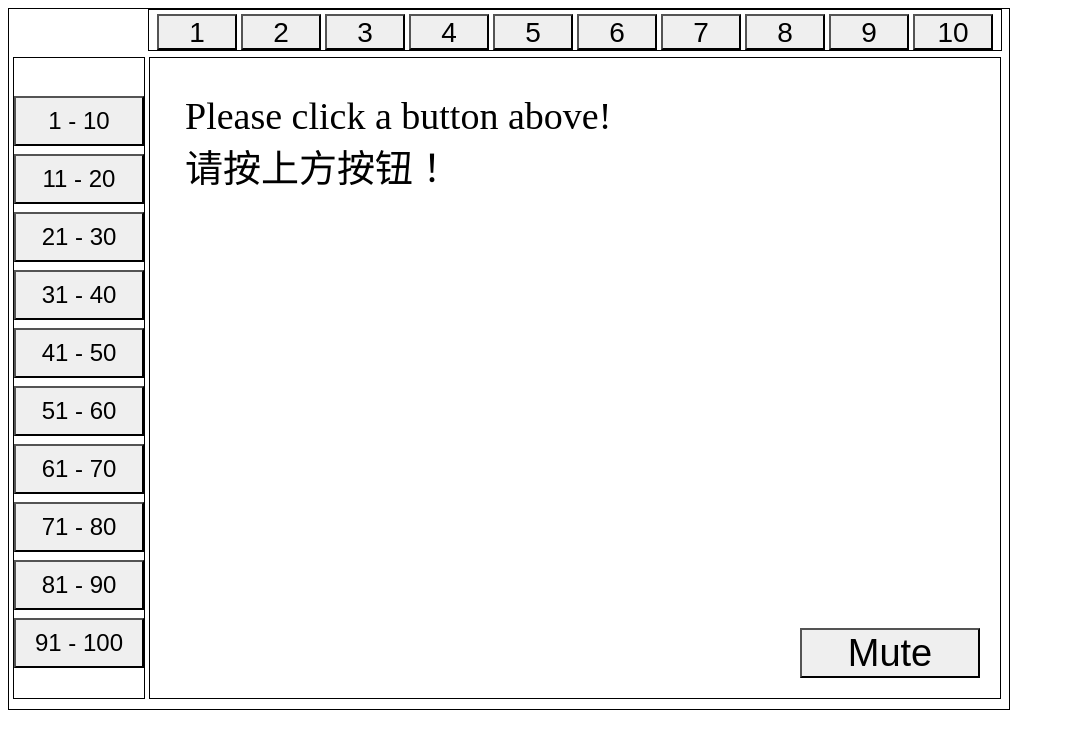
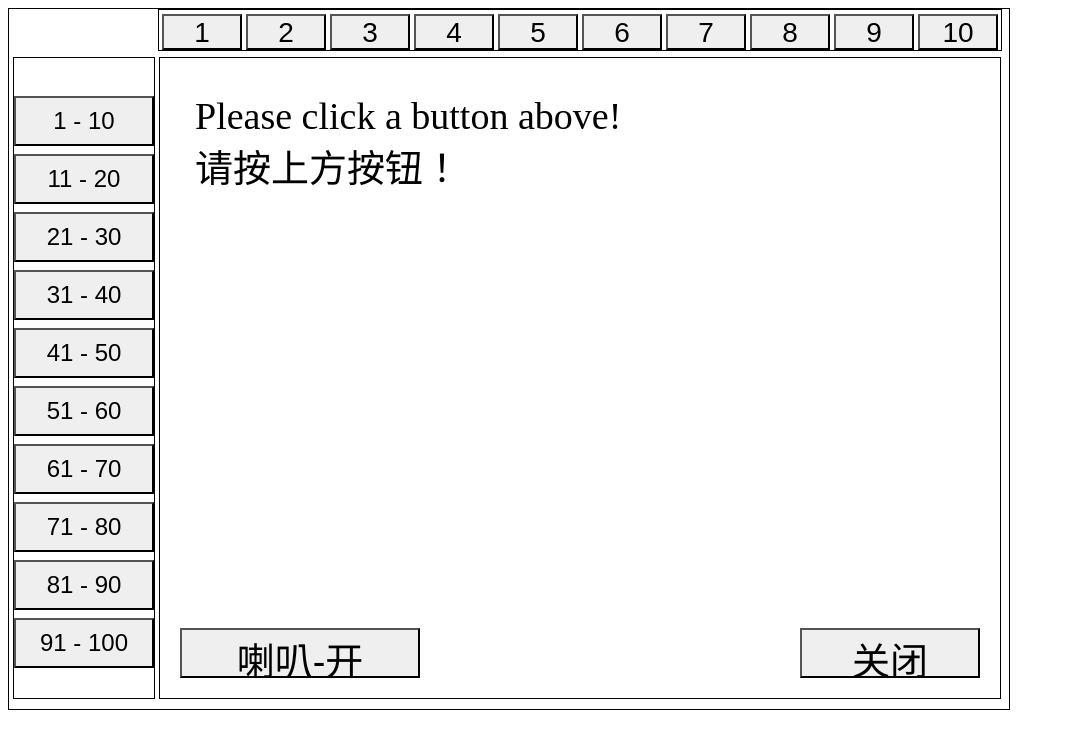
Before and after one commit to zhaojinghua/100-Civics-Questions, a plain HTML site: page 101.html in a window 1280 px wide. Shown: the whole page, without its empty margins (0-1065 px from the left). Drawn offline with Linux system fonts and the light colour scheme.

Commit message:
Add close button
Only reload in Chrome, but close in IE.

```diff
--- a/101.html
+++ b/101.html
@@ -18,7 +18,7 @@
 
 #leftPanel {
 	float: left;
-	width: 130px;
+	width: 140px;
     margin-left:4px;
 	padding-top: 30px;
     padding-bottom: 30px;
@@ -28,16 +28,16 @@
 }
 
 .leftButton {
-	width: 130px;
+	width: 140px;
 	height: 50px;
 	font-size: 24px;
 	margin-top: 8px;
 }
 
 #topBanner {
-	margin-left: 132px;
+	margin-left: 142px;
     border: 1px black solid;
-    width: 852px;
+    width: 842px;
     margin-bottom: 6px;
 }
 
@@ -52,8 +52,8 @@ p {
    margin:0;
 }
 #content{
-    margin-left: 140px;
-    width:850px;
+    margin-left: 150px;
+    width:840px;
     height:640px;
     border: 1px black solid;
     position: relative;
@@ -65,6 +65,16 @@ p {
 	font-size: 44px;
 }
 #mute{
+    width:240px;
+    height:50px;
+    font-size:38px;
+    float:left;
+    position: absolute;
+    bottom: 20px;
+    left:20px;
+
+}
+#close{
     width:180px;
     height:50px;
     font-size:38px;
@@ -120,7 +130,8 @@ button {
             </br>
             <p id="chineseQuestion"></p>
             <p id="chineseAnswer"></p>
-            <button id="mute">Mute</button>
+            <button id="close">关闭</button>
+            <button id="mute">喇叭-开</button>
         </div>
     </div>
 	<script>
@@ -346,13 +357,16 @@ button {
 		$("#mute").click(function() {
 			if (record.muted == true) {
 				record.muted = false;
-				$(this).html("Mute");
+				$(this).html("喇叭-开");
 			} else {
 				record.muted = true;
-				$(this).html("Unmute");
+				$(this).html("喇叭-关");
 			}
 		});
-
+		$("#close").click(function() {
+            location.reload();
+            window.close();
+		});
 		function buttonUpdate(param) {
 			$(".topButton").each(
 					function() {
```
